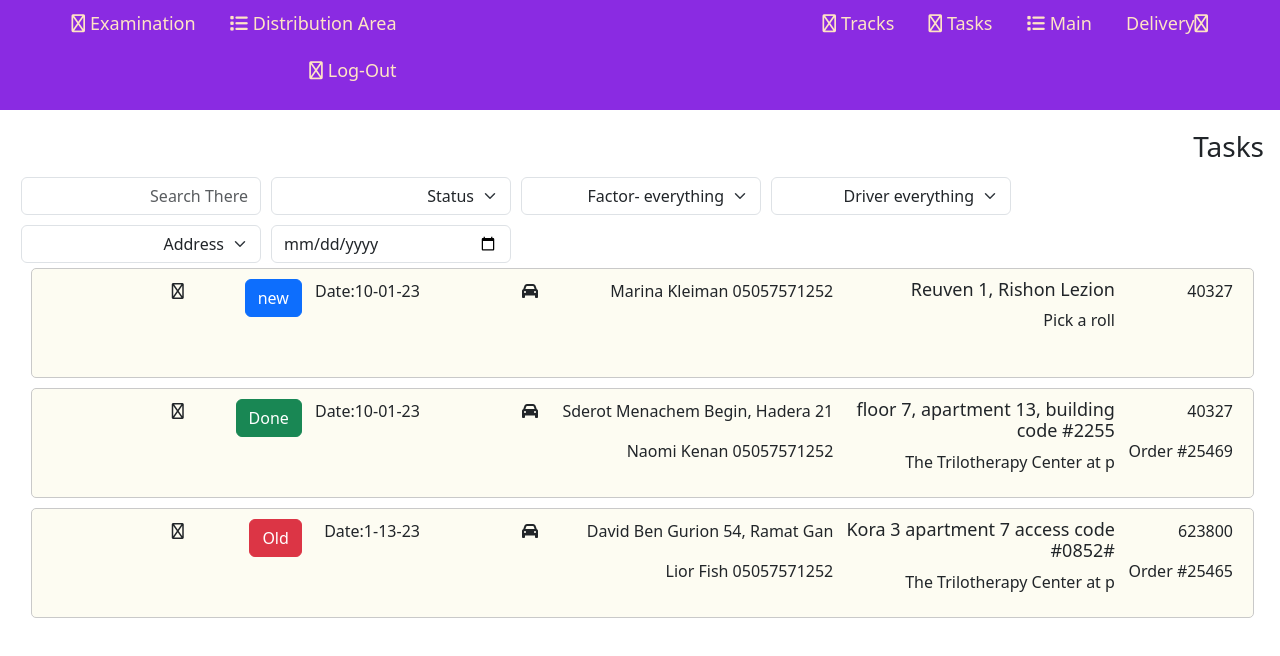
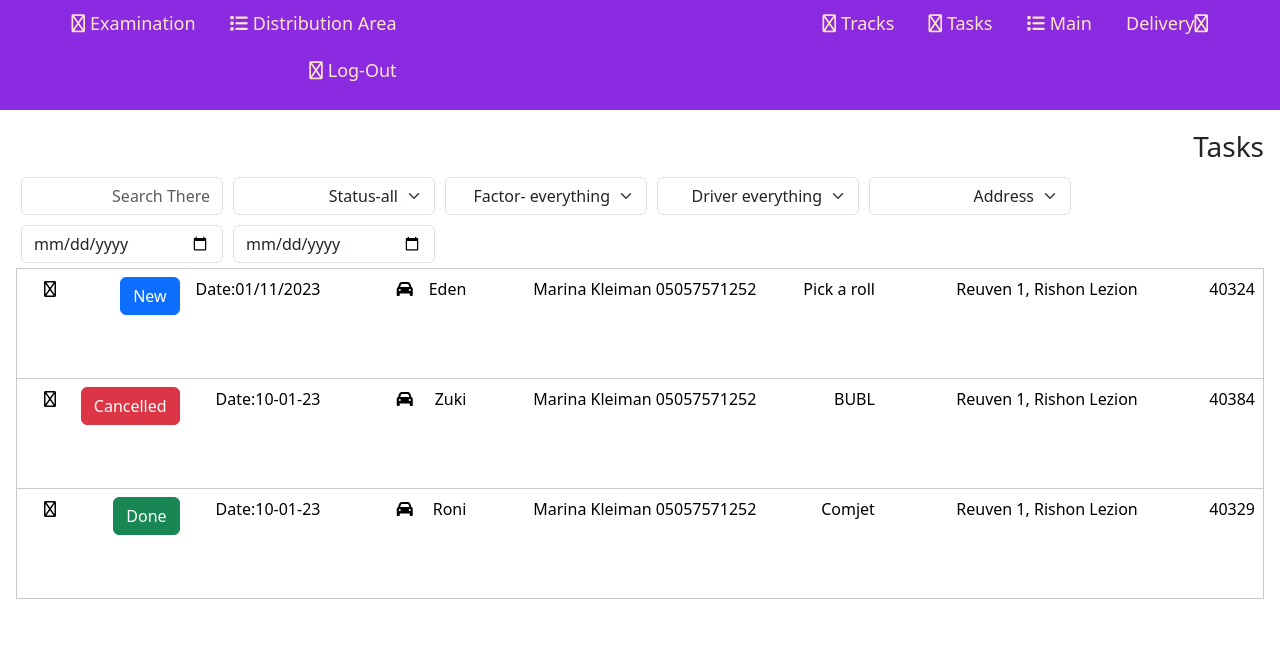
Before and after one commit to zaman20/deliveryWebsite, a plain HTML site: page task.html in a window 1280 px wide. Drawn offline with nearby package versions, Linux system fonts and the light colour scheme.

Commit message:
Tasks Page Filter system done except date range filter

```diff
--- a/js/script.js
+++ b/js/script.js
@@ -0,0 +1 @@
+//alert("hello");
--- a/style.css
+++ b/style.css
@@ -57,7 +57,7 @@
     margin:1%;
 }
 .ts-box{
-    width: 240px;
+    width: 202px;
     float: left;
     margin:5px;
 }
@@ -124,9 +124,15 @@
 .login-btn:hover{
     background:#1335f8;
 }
-.task-id,.task-name, .task-point, .status-icon, .upload-date, .status, .location-select{
+.task-id,.task-name, .task-point, .upload-date, .status, .location-select{
     width:10%;
-    float:right;
+    /* float:right; */
+}
+.status-icon{width: 8%;}
+.factor{width: 10%;}
+.task-list{
+    clear: both;
+    margin-top: 60px;
 }
 .task-name{
     width:23%;
--- a/task.html
+++ b/task.html
@@ -37,36 +37,36 @@
                 <h3 class="table-title">Tasks</h3>
 
                 <div class="search-area">
-                    <input type="text" class="form-control ts-box" placeholder="Search There">
-                    <select name="" id="" class="form-select ts-box" aria-label="Default select example">
-                        <option value="" selected>Status</option>
-                        <option value="">Done</option>
-                        <option value="">Fails</option>
-                        <option value="">New</option>
-                        <option value="">Wrong</option>
-                        <option value="">Cancelled</option>
-                        <option value="">Are Open</option>
-                        <option value="">Team for the driver</option>
-                        <option value="">In Execution</option>
+                    <input type="text" class="form-control ts-box search-field" placeholder="Search There">
+                    <select name="" id="status-select" class="form-select ts-box on-change" aria-label="Default select example">
+                        <option value="0" selected>Status-all</option>
+                        <option value="Done">Done</option>
+                        <option value="Fails">Fails</option>
+                        <option value="New">New</option>
+                        <option value="Wrong">Wrong</option>
+                        <option value="Cancelled">Cancelled</option>
+                        <option value="Are-Open">Are Open</option>
+                        <option value="Team-driver">Team for the driver</option>
+                        <option value="Execution">In Execution</option>
                     </select>
-                    <select name="" id="" class="form-select ts-box" aria-label="Default select example">
-                        <option value="" selected>Factor- everything</option>
-                        <option value="">BUBL</option>
-                        <option value="">Babyjoy</option>
-                        <option value="">Comjet</option>
-                        <option value="">Ebikini</option>
-                        <option value="">Fixlab sm</option>
-                        <option value="">Happy pack</option>
-                        <option value="">Wisdom tech</option>
+                    <select name="" id="factor-select" class="form-select ts-box on-change" aria-label="Default select example">
+                        <option value="0" selected>Factor- everything</option>
+                        <option value="BUBL">BUBL</option>
+                        <option value="Babyjoy">Babyjoy</option>
+                        <option value="Comjet">Comjet</option>
+                        <option value="Ebikini">Ebikini</option>
+                        <option value="Fixlab">Fixlab sm</option>
+                        <option value="Happy">Happy pack</option>
+                        <option value="Wisdom">Wisdom tech</option>
                     </select>
-                    <select name="" id="" class="form-select ts-box" aria-label="Default select example">
-                        <option value="" selected>Driver everything</option>
-                        <option value="">Without a driver</option>
-                        <option value="">Roni</option>
-                        <option value="">Zuki</option>
-                        <option value="">Eden</option>
-                        <option value="">Moshe Kozari</option>
-                        <option value="">Gerry</option>
+                    <select name="" id="" class="form-select ts-box on-change" aria-label="Default select example">
+                        <option value="0" selected>Driver everything</option>
+                        <option value="1">Without a driver</option>
+                        <option value="Roni">Roni</option>
+                        <option value="Zuki">Zuki</option>
+                        <option value="Eden">Eden</option>
+                        <option value="Moshe">Moshe Kozari</option>
+                        <option value="Gerry">Gerry</option>
                     </select>
                     <select name="" id="" class="form-select ts-box" aria-label="Default select example">
                         <option value="" selected>Address</option>
@@ -78,9 +78,47 @@
                         <option value="">Recipient Mobile</option>
                     </select>
                     <input type="date" class="form-control ts-box">
+                    <input type="date" class="form-control ts-box">
                 </div>
                 <!-- details list -->
-                <div class="task-details-list">
+               <div class="task-list">
+                <table class="table ">
+                    <tr class="task-details-list">
+                        <td class="task-id">40324</td>
+                        <td class="task-name"> Reuven 1, Rishon Lezion</td>
+                        <td class="factor">Pick a roll</td>
+                        <td class="task-point">Marina Kleiman 05057571252</td>
+                        <td>Eden</td>
+                        <td class="status-icon"><i class="fa-solid fa-car"></i></td>
+                        <td class="upload-date">Date:01/11/2023</td>
+                        <td class="status"><p class="btn btn-primary">New</p></td>
+                        <td class="location-select"><i class="fa-regular fa-location-dot"></i></td>
+                    </tr>
+                    <tr class="task-details-list">
+                        <td class="task-id">40384</td>
+                        <td class="task-name">Reuven 1, Rishon Lezion</td>
+                        <td class="factor">BUBL</td>
+                        <td class="task-point">Marina Kleiman 05057571252</td>
+                        <td>Zuki</td>
+                        <td class="status-icon"><i class="fa-solid fa-car"></i></td>
+                        <td class="upload-date">Date:10-01-23</td>
+                        <td class="status"><p class="btn btn-danger">Cancelled</p></td>
+                        <td class="location-select"><i class="fa-regular fa-location-dot"></i></td>
+                    </tr>
+                    <tr class="task-details-list">
+                        <td class="task-id">40329</td>
+                        <td class="task-name"> Reuven 1, Rishon Lezion</td>
+                        <td class="factor">Comjet</td>
+                        <td class="task-point">Marina Kleiman 05057571252</td>
+                        <td>Roni</td>
+                        <td class="status-icon"><i class="fa-solid fa-car"></i></td>
+                        <td class="upload-date">Date:10-01-23</td>
+                        <td class="status"><p class="btn btn-success">Done</p></td>
+                        <td class="location-select"><i class="fa-regular fa-location-dot"></i></td>
+                    </tr>
+                </table>
+               </div>
+                <!-- <div class="task-details-list">
                     <div class="task-id">
                         <p>40327</p>
                     </div>
@@ -103,61 +141,8 @@
                     <div class="location-select">
                         <i class="fa-regular fa-location-dot"></i>
                     </div>
-                </div>
+                </div> -->
 
-                <div class="task-details-list">
-                    <div class="task-id">
-                        <p>40327</p>
-                        <p>Order #25469</p>
-                    </div>
-                    <div class="task-name">
-                        <h3>floor 7, apartment 13, building code #2255</h3>
-                        <p>The Trilotherapy Center at p</p>
-                    </div>
-                    <div class="task-point">
-                        <p>21 Sderot Menachem Begin, Hadera</p>
-                        <p>Naomi Kenan 05057571252</p>
-                    </div>
-                    <div class="status-icon">
-                        <i class="fa-solid fa-car"></i>
-                    </div>
-                    <div class="upload-date">
-                        <p>Date:10-01-23</p>
-                    </div>
-                    <div class="status">
-                        <p class="btn btn-success">Done</p>
-                    </div>
-                    <div class="location-select">
-                        <i class="fa-regular fa-location-dot"></i>
-                    </div>
-                </div>
-
-                <div class="task-details-list">
-                    <div class="task-id">
-                        <p>623800</p>
-                        <p>Order #25465</p>
-                    </div>
-                    <div class="task-name">
-                        <h3>Kora 3 apartment 7 access code #0852#</h3>
-                        <p>The Trilotherapy Center at p</p>
-                    </div>
-                    <div class="task-point">
-                        <p>David Ben Gurion 54, Ramat Gan</p>
-                        <p>Lior Fish 05057571252</p>
-                    </div>
-                    <div class="status-icon">
-                        <i class="fa-solid fa-car"></i>
-                    </div>
-                    <div class="upload-date">
-                        <p>Date:1-13-23</p>
-                    </div>
-                    <div class="status">
-                        <p class="btn btn-danger">Old</p>
-                    </div>
-                    <div class="location-select">
-                        <i class="fa-regular fa-location-dot"></i>
-                    </div>
-                </div>
 
 
             </div>
@@ -167,6 +152,32 @@
 
 
     <script src="js/jquery-3.6.0.min.js"></script>
+    <script src="js/script.js"></script>
 
+    <script>
+        $('.on-change').on('change',function(){
+            let data =$(this).val();
+            if(data == 0){$('.task-list tr').show();}
+
+            else{
+           // alert(data);
+           $('.task-list tr').hide();
+           $('.task-list td ').filter(function(){
+            return $(this).text()== data;
+           }).parent().show();}
+        });
+
+        let input = document.querySelector(".search-field");
+        input.addEventListener('keyup',(e)=>{
+            if(e.keyCode === 13){
+                let data = e.target.value;
+            $('.task-list tr').hide();
+            $('.task-list td ').filter(function(){
+                return $(this).text()==data;
+            }).parent().show();}
+
+        })
+
+    </script>
 </body>
 </html>
```
